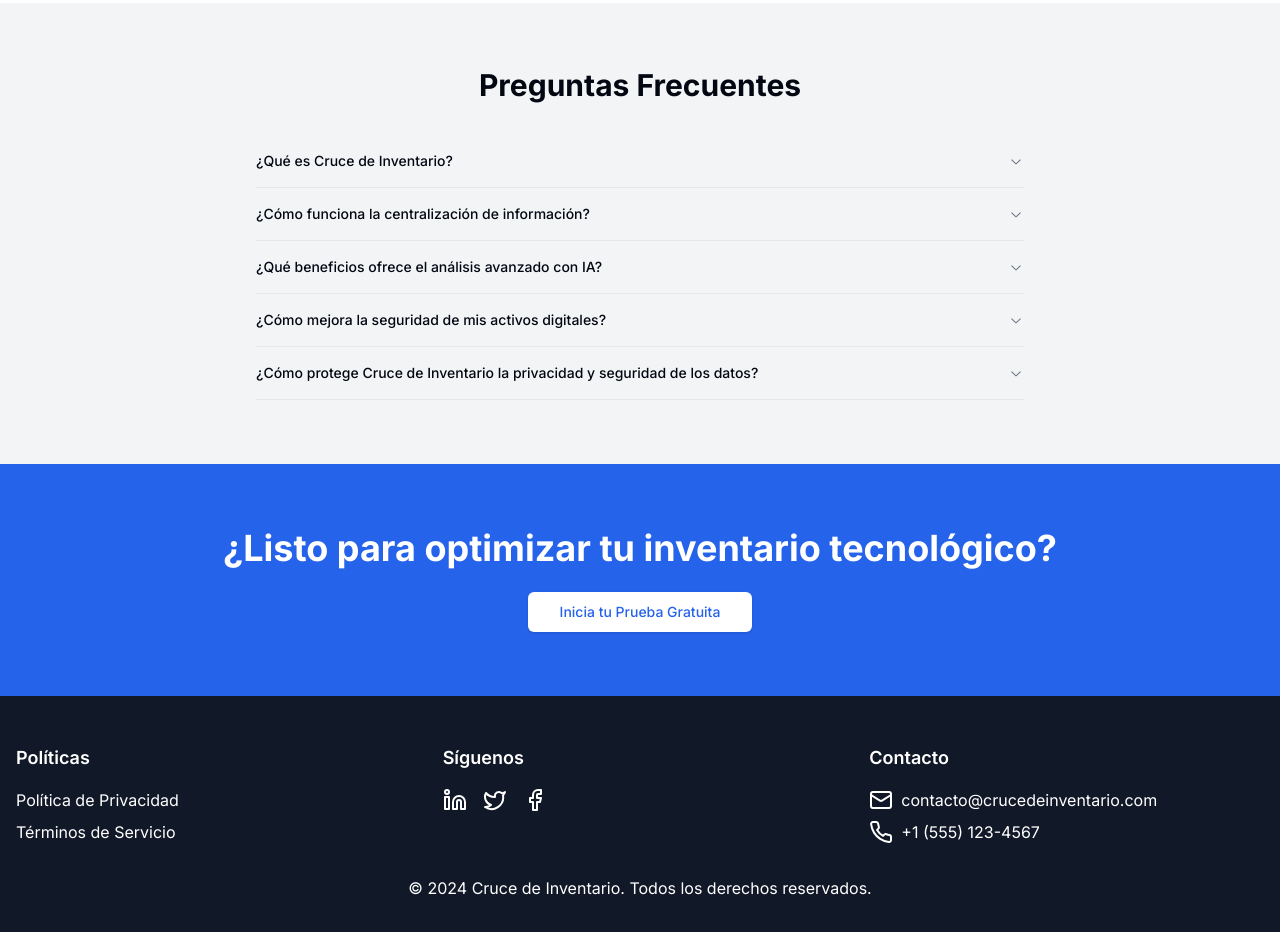
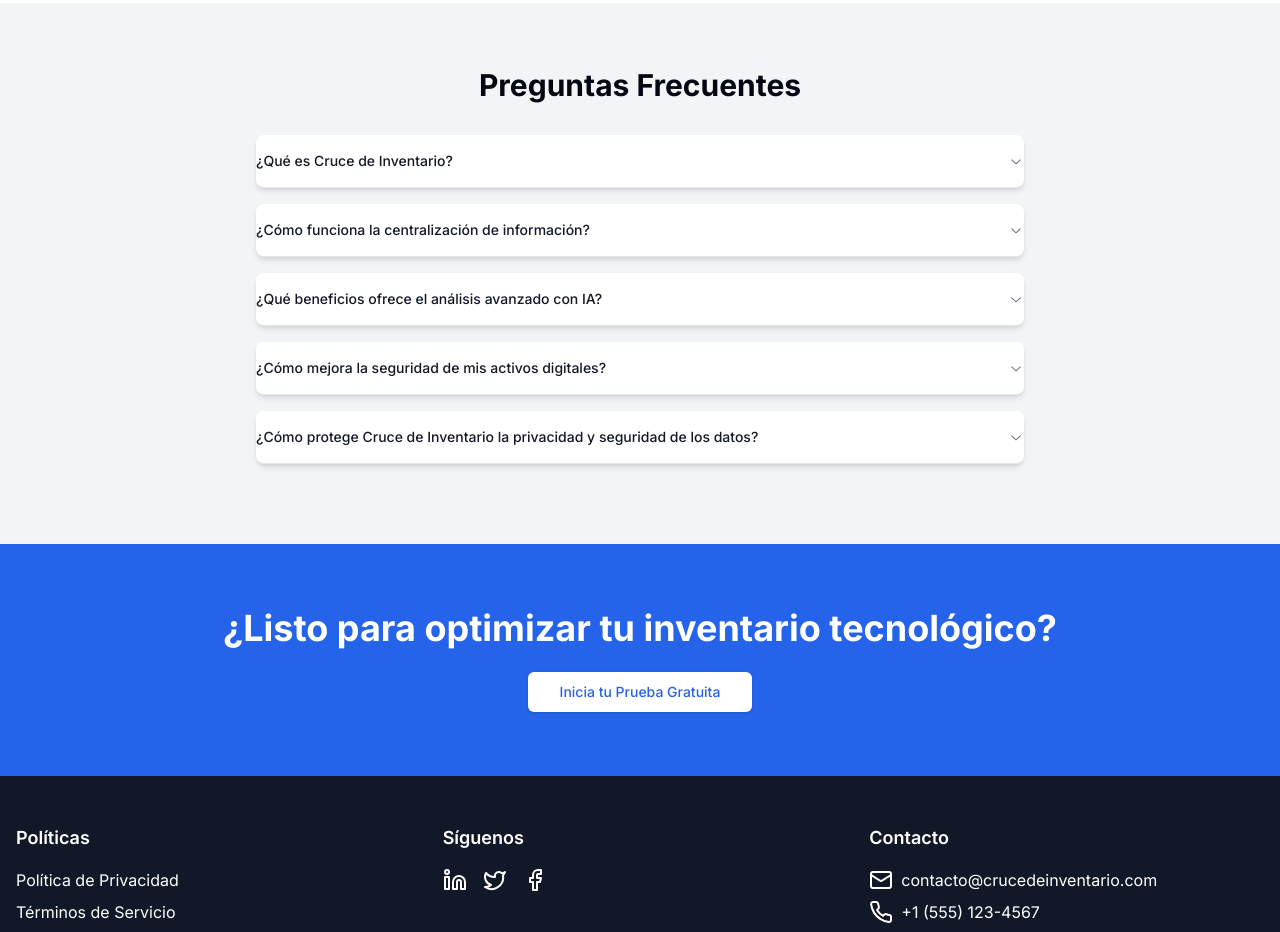
Before and after one commit to basoalto/cruce_inventario, a Next.js app: page / in a window 1280 px wide. Shown: the part 2540-3472 px from the top of the page. Built offline with nearby package versions, Linux system fonts and the light colour scheme; no server answers.

Commit message:
agregar card en blanco

```diff
--- a/src/components/FAQ.tsx
+++ b/src/components/FAQ.tsx
@@ -3,45 +3,62 @@ import {
   AccordionContent,
   AccordionItem,
   AccordionTrigger,
-  } from "@/components/ui/accordion"
+} from "@/components/ui/accordion";
 
 const faqData = [
   {
     question: "¿Qué es Cruce de Inventario?",
-      answer: "Cruce de Inventario es una plataforma SaaS que centraliza y analiza la información de inventarios tecnológicos de múltiples fuentes. Ofrece una visión unificada en tiempo real de todos los activos digitales, optimizando costos, mejorando la seguridad y facilitando el cumplimiento normativo mediante capacidades de IA y análisis avanzado."
+    answer:
+      "Cruce de Inventario es una plataforma SaaS que centraliza y analiza la información de inventarios tecnológicos de múltiples fuentes. Ofrece una visión unificada en tiempo real de todos los activos digitales, optimizando costos, mejorando la seguridad y facilitando el cumplimiento normativo mediante capacidades de IA y análisis avanzado.",
   },
   {
     question: "¿Cómo funciona la centralización de información?",
-      answer: "La centralización se logra en tres pasos: 1) Integración con múltiples fuentes de datos, 2) Normalización automática para asegurar consistencia, y 3) Consolidación en una única base de datos accesible a través de nuestra interfaz intuitiva. Esto proporciona una visión completa y actualizada de todos los activos tecnológicos."
+    answer:
+      "La centralización se logra en tres pasos: 1) Integración con múltiples fuentes de datos, 2) Normalización automática para asegurar consistencia, y 3) Consolidación en una única base de datos accesible a través de nuestra interfaz intuitiva. Esto proporciona una visión completa y actualizada de todos los activos tecnológicos.",
   },
   {
     question: "¿Qué beneficios ofrece el análisis avanzado con IA?",
-      answer: "El análisis con IA ofrece: predicción de necesidades de mantenimiento, detección de anomalías para seguridad, optimización de recursos, generación automática de insights valiosos, y un asistente virtual para consultas complejas. Esto permite una gestión proactiva y una toma de decisiones más informada sobre los activos tecnológicos."
+    answer:
+      "El análisis con IA ofrece: predicción de necesidades de mantenimiento, detección de anomalías para seguridad, optimización de recursos, generación automática de insights valiosos, y un asistente virtual para consultas complejas. Esto permite una gestión proactiva y una toma de decisiones más informada sobre los activos tecnológicos.",
   },
   {
     question: "¿Cómo mejora la seguridad de mis activos digitales?",
-      answer: "Mejoramos la seguridad mediante: visibilidad completa del inventario, monitoreo en tiempo real con alertas, controles de acceso basados en roles, facilitación del cumplimiento normativo (ISO 27001), y análisis de riesgos con IA para prevenir brechas de seguridad. Esto asegura una protección integral de sus activos digitales."
+    answer:
+      "Mejoramos la seguridad mediante: visibilidad completa del inventario, monitoreo en tiempo real con alertas, controles de acceso basados en roles, facilitación del cumplimiento normativo (ISO 27001), y análisis de riesgos con IA para prevenir brechas de seguridad. Esto asegura una protección integral de sus activos digitales.",
   },
   {
     question: "¿Cómo protege Cruce de Inventario la privacidad y seguridad de los datos?",
-      answer: "Protegemos sus datos mediante: encriptación de grado militar (AES-256), autenticación multifactor, auditorías de seguridad regulares, cumplimiento con estándares como GDPR y SOC 2, aislamiento estricto de datos entre clientes, y copias de seguridad cifradas en múltiples ubicaciones. La seguridad y privacidad son nuestra máxima prioridad."
-    }
-  ]
+    answer:
+      "Protegemos sus datos mediante: encriptación de grado militar (AES-256), autenticación multifactor, auditorías de seguridad regulares, cumplimiento con estándares como GDPR y SOC 2, aislamiento estricto de datos entre clientes, y copias de seguridad cifradas en múltiples ubicaciones. La seguridad y privacidad son nuestra máxima prioridad.",
+  },
+];
 
 export function FAQ() {
   return (
     <section className="py-16 bg-gray-100">
       <div className="container mx-auto px-4">
         <h2 className="text-3xl font-bold text-center mb-8">Preguntas Frecuentes</h2>
-          <Accordion type="single" collapsible className="w-full max-w-3xl mx-auto">
+        <Accordion
+          type="single"
+          collapsible
+          className="w-full max-w-3xl mx-auto"
+        >
           {faqData.map((item, index) => (
-              <AccordionItem key={index} value={`item-${index}`}>
-                <AccordionTrigger>{item.question}</AccordionTrigger>
-                <AccordionContent>{item.answer}</AccordionContent>
+            <AccordionItem
+              key={index}
+              value={`item-${index}`}
+              className="bg-white shadow-md rounded-lg mb-4"
+            >
+              <AccordionTrigger className="text-gray-900">
+                {item.question}
+              </AccordionTrigger>
+              <AccordionContent className="text-gray-700">
+                {item.answer}
+              </AccordionContent>
             </AccordionItem>
           ))}
         </Accordion>
       </div>
     </section>
-    )
+  );
 }
```
Lines whose indentation alone changed are shown as unchanged.
